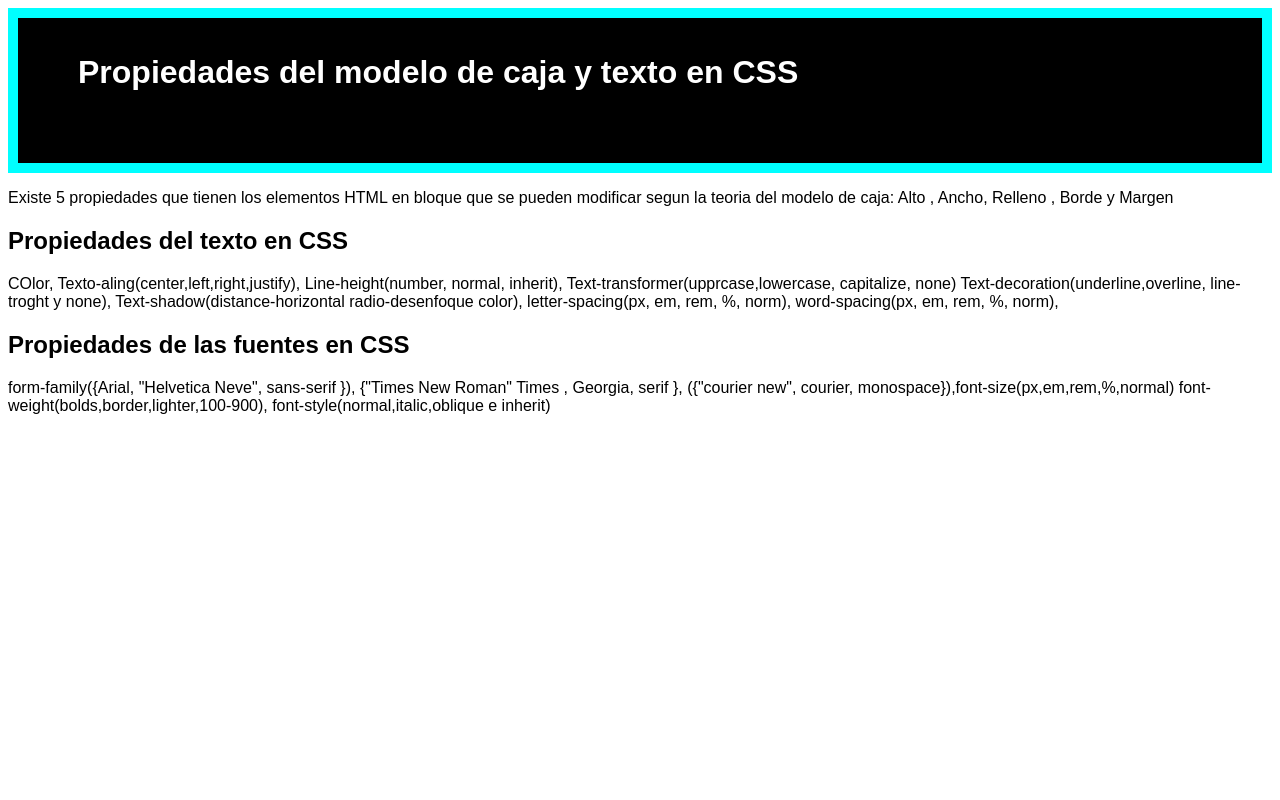
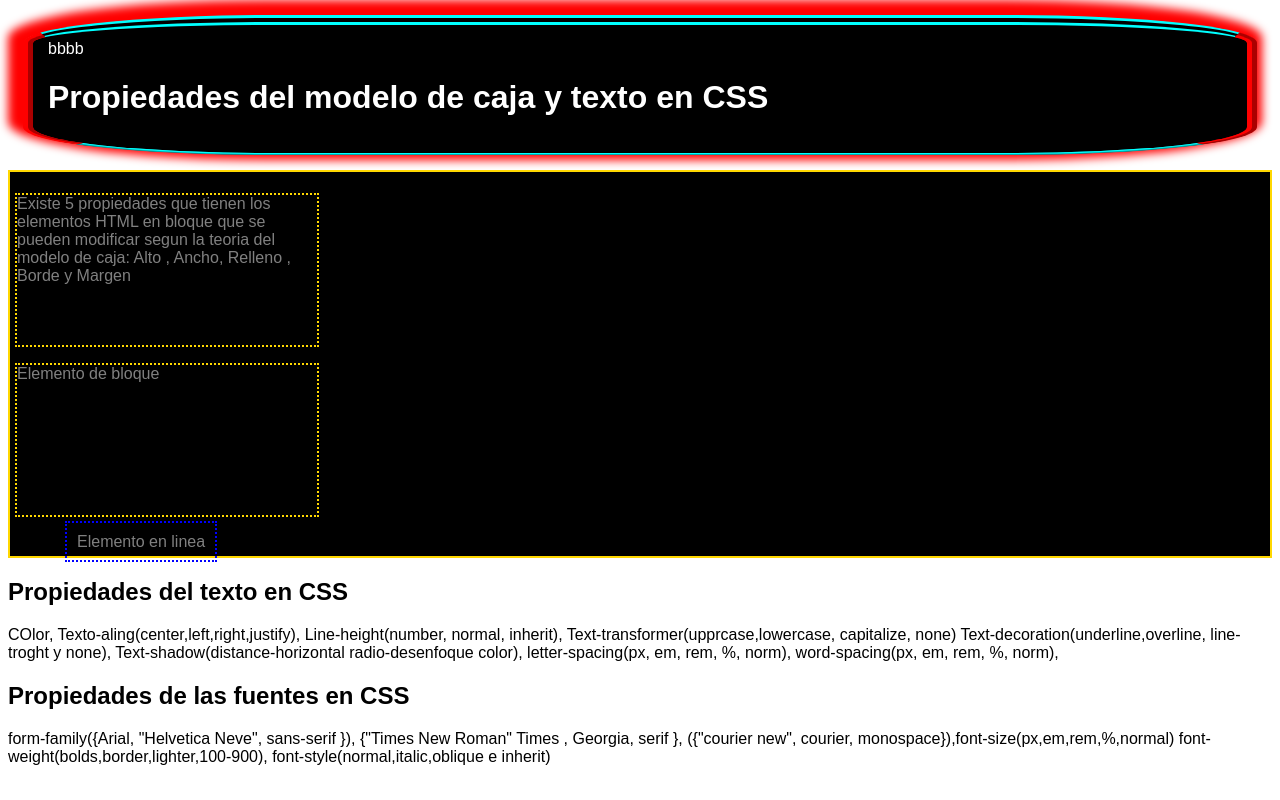
Before and after one commit to UrielNL/PROGRAMACION-WEB, a plain HTML site: page TAREA11/index.html in a window 1280 px wide. Drawn offline with Linux system fonts and the light colour scheme.

Commit message:
Se agrego TAREA 12

```diff
--- a/TAREA11/css/estilos.css
+++ b/TAREA11/css/estilos.css
@@ -8,12 +8,57 @@ body{
     /* El relleno o padding: espacio entre contenido del elemento y su border
     se aplicanlos valores en sentido horario: top,right,bottom,left,
     1valpr:t,r,b,l 2valores:tn, tl 3valores:t,rl,b */
-    padding: 15px 5px 50px 60px ;
+    padding: 15px;
 
-    border: 10px solid aqua;
+    /* El margen es el espacio  que hay entre un elemento html y wl resto
+    de los elemenots htmla su alrdedr */
+
+    margin: 15px ;
+
+    /* es el contorno visual alrededor de nuestro elemenot html( dentro de el
+    podemos encotrar el contenido del elemento y su relleno os su pading)
+    Valores (solid, dotted, dash, double,groove, ridge,insert
+    ouset,hidden y  none )
+    */
+
+    border: 10px ridge aqua;
+    border-top-style: double;
+    border-left-color: red;
+    border-right-color: red;
+    border-bottom-width: 2px;
+    border-radius: 20%;
 
     /* border-style:solid;
     border-color:crimson;
     border_width: 5px;
+
      */
+
+     /* Se puede utilizar para crear efectos de somrba al rededor del border de un elementob , se debenb
+      bespecificar los valores : desplazamiento-horizontal
+      desplzamietno-vertical, radio-desenfoque radio-propagacion y color */
+
+      box-shadow: -5px -5px 10px 10px red;
+
+
 }
+
+.introduccion{
+    border: 2px solid gold;
+    background-color: black;
+    padding: 5px;
+    color: grey;
+    }
+
+   .introduccion p{
+    width: 300px;
+    height: 150px;
+    border: 2px dotted gold;
+   }
+    .introduccion span{
+    width: 300px;
+    height: 150px;
+    border: 2px dotted blue;
+    padding: 10px;
+    margin: 50px;
+   }
--- a/TAREA11/index.html
+++ b/TAREA11/index.html
@@ -9,15 +9,18 @@
 </head>
 <body>
     <header id="encabezado">
-        <h1>Propiedades del modelo de caja y texto en CSS</h1>
-    </header>
+bbbb <h1>Propiedades del modelo de caja y texto en CSS</h1>
+      </header>
     <section class="introduccion">
         <p>
             Existe 5 propiedades que tienen los elementos
             HTML en bloque que se pueden modificar segun la teoria
             del modelo de caja: Alto , Ancho, Relleno , Borde y Margen
         </p>
-    </section>
+
+        <p>Elemento de bloque</p>
+        <span>Elemento en linea</span>
+        </section>
     <main>
         <section class="texto-fuente">
             <article class="propiedades-texto">
--- /dev/null
+++ b/TAREA12/css/estilos.css
@@ -0,0 +1,84 @@
+html{
+font-size: 10px;
+}
+
+
+body{
+    font-family: Arial, Helvetica, sans-serif;
+    margin: 5px;
+    padding: 0;
+    font-size: 1em;
+}
+#encabezado{
+    background-color: black;
+    color: green;
+}
+#encabezado h1{
+    text-shadow: 2px 2px 2px darkgoldenrod;
+    text-align: center;
+    font-size: 2em;
+}
+encabezado p{
+font-size: 2em;
+}
+
+.contenedor-enlaces{
+    border: 2px dotted green;
+    background-color: black;
+}
+.enlaces h2{
+    text-shadow: 2px 2px 2px darkorchid;
+    text-align: center;
+    font-size: 4rem;
+}
+.enlaces p{
+    text-align: justify;
+    padding: 5px;
+    color: white;
+}
+/* Orden para los estilos  de los  estados de un enlace
+(LVHA) */
+a:link{
+    color: darkorange;
+    text-decoration: none;
+}
+a:visited{
+    color: aqua;
+    text-decoration: line-through;
+}
+a:focus{
+    background-color: aquamarine;
+    color: blueviolet;
+    border: 2px dotted gold;
+}
+a:hover{
+    font-size: 12px;
+    color: black;
+    background-color: bisque;
+    border: 2px solid blue;
+}
+
+a:active {
+    font-size: 20px;
+    background-color: rebeccapurple;
+    color: black;
+    border: 2px solid red;
+    text-decoration: overline;
+
+}
+
+.enlaces ul{
+    color: antiquewhite;
+    border: 2px solid red;
+    margin: 8px;
+    padding-left:0%;
+}
+
+.enlaces ul li{
+    margin: 8px;
+    border: 2px solid aqua;
+    /* dis decimal circe square lower-roman lower-alpha */
+    list-style: square;
+    list-style-position: inside;
+
+}
```
Also changed, not shown: TAREA12/index.html (added, +34 -0 lines).
